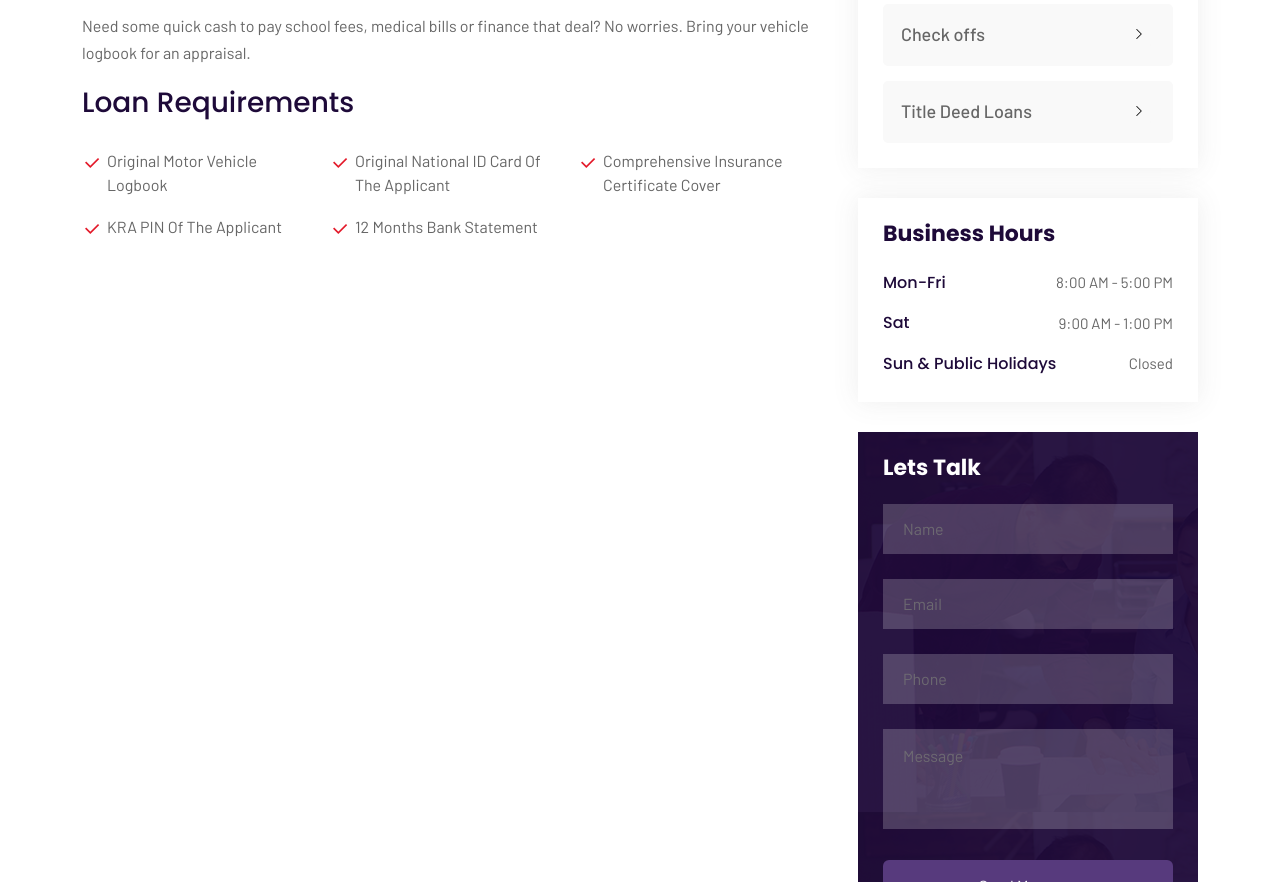
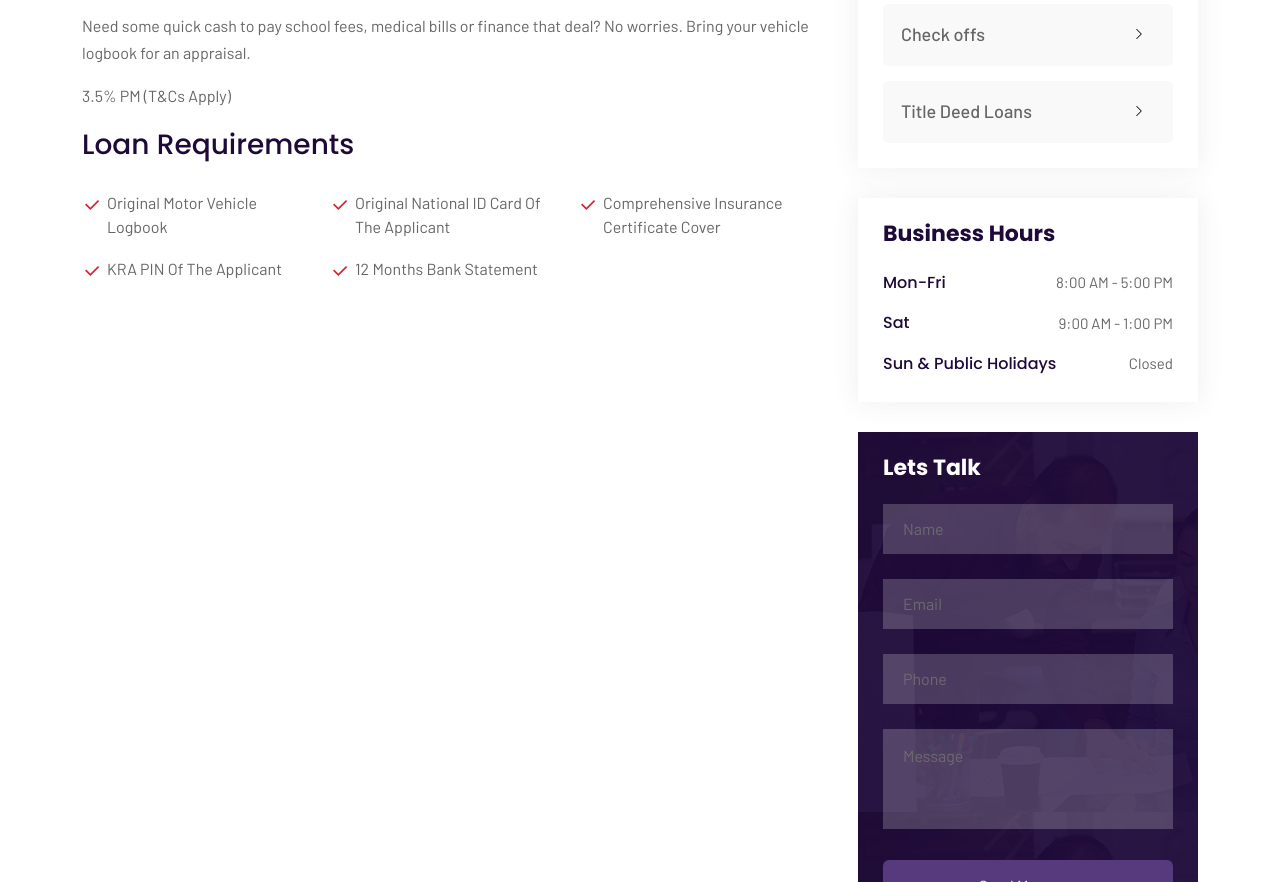
Before and after one commit to OzzayNetwork/worthy, a plain HTML site: page produc-logbook.html in a window 1280 px wide. Shown: the part 844-1726 px from the top of the page. Drawn offline with Linux system fonts and the light colour scheme; files whose address does not match are found by name.

Commit message:
kelvin: the logbook rates update

```diff
--- a/produc-logbook.html
+++ b/produc-logbook.html
@@ -273,6 +273,7 @@
                                 </a>
                                 <h2 class="fw-semibold text-capitalize">Logbook Loans</h2>
                                 <p>Need some quick cash to pay school fees, medical bills or finance that deal? No worries. Bring your vehicle logbook for an appraisal.</p>
+                                <p>3.5% PM (T&Cs Apply) </p>
                                 <h2 class="fw-semibold text-capitalize">Loan requirements</h2>
                                 <ul class="content-feature-list style2 list-style text-capitalize">
                                     <li><i class="ri-check-line"></i>Original motor vehicle logbook</li>
```
